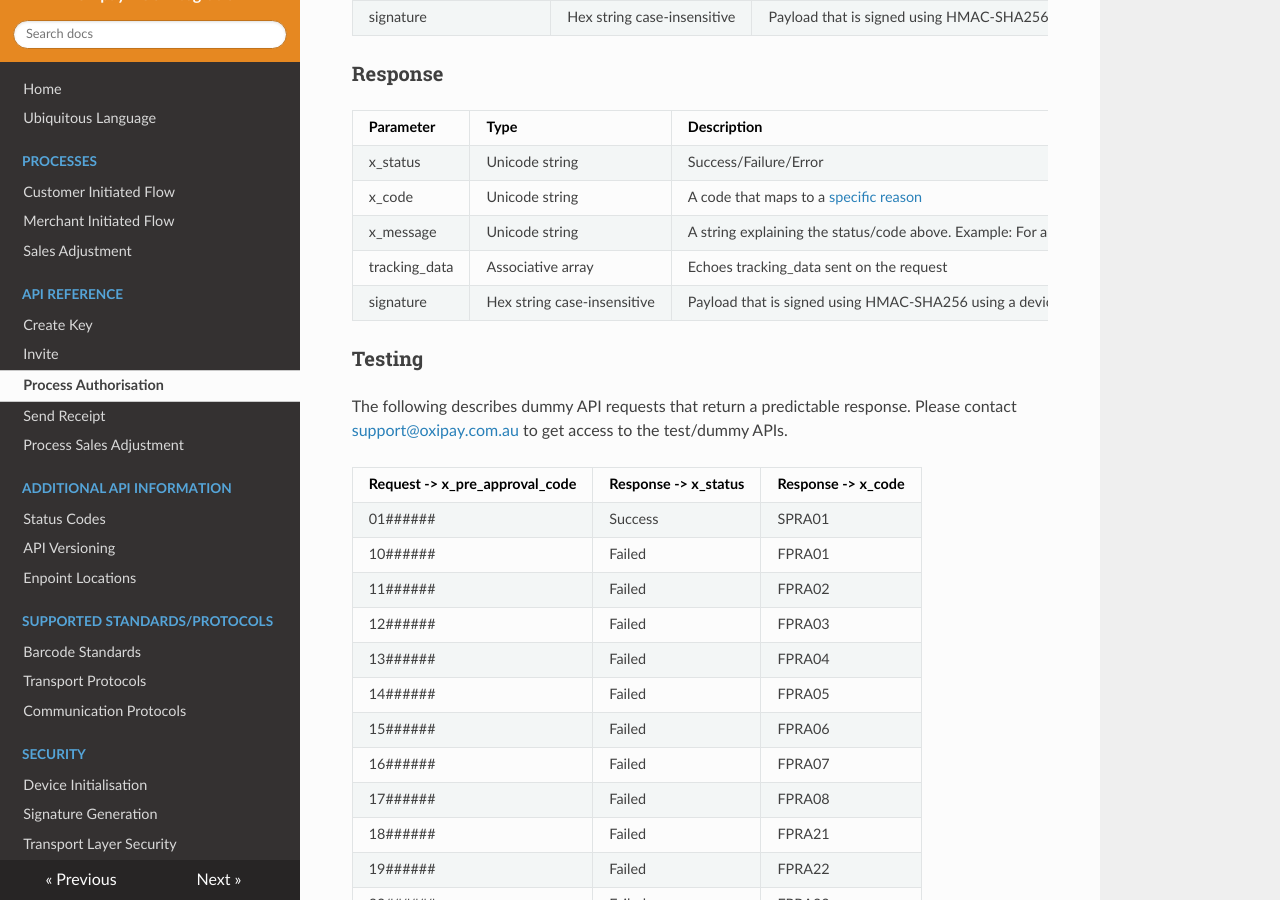
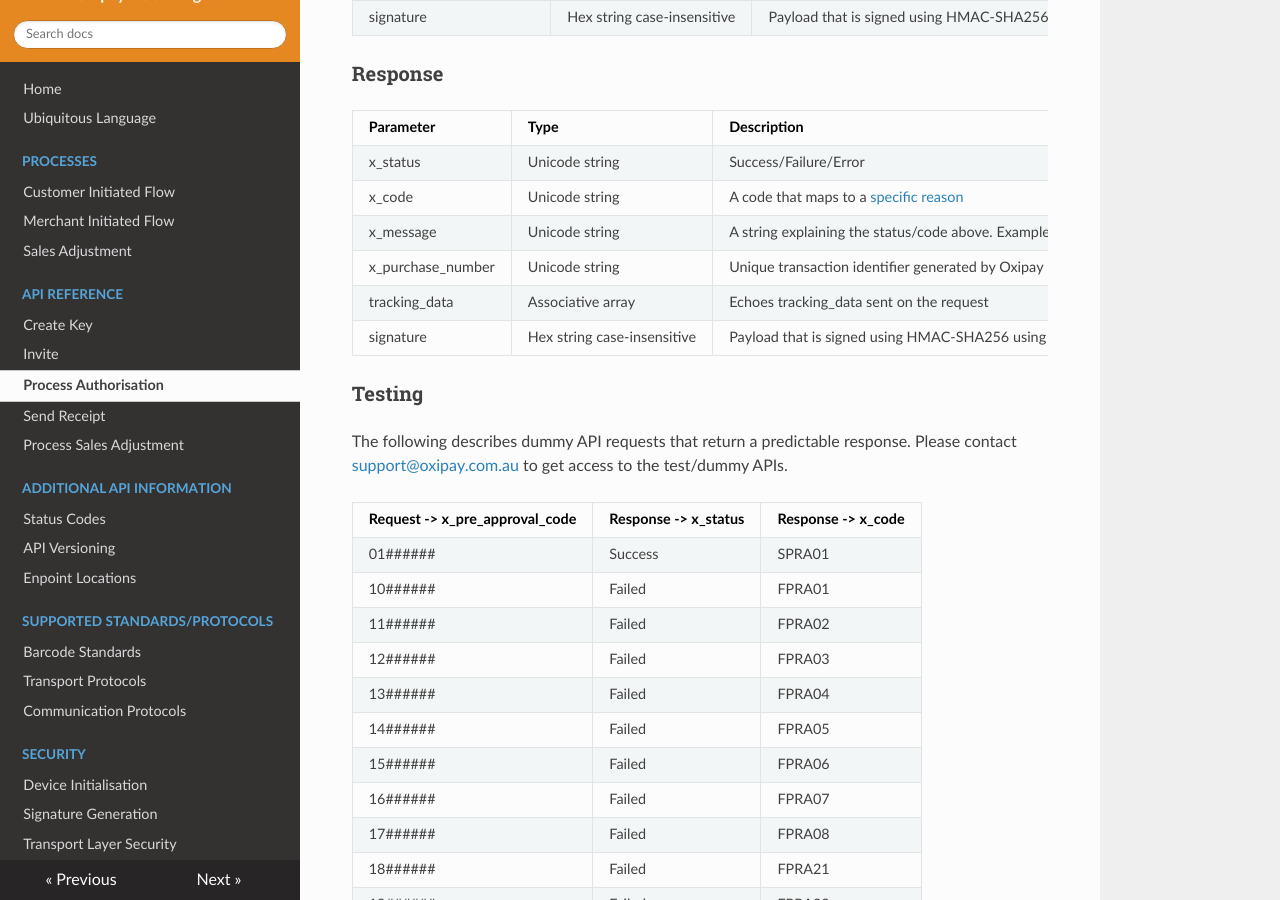
Before and after one commit to oxipay/posdocs, an MkDocs documentation site: the page built from docs/api/process_authorisation.md, in a window 1280 px wide and 900 px high, scrolled down 648 px. Built offline with MkDocs 1.6.1, drawn with Linux system fonts in a browser that asks for light colours; nearby versions of some CDN libraries; old or Windows-style settings are respelled for this version of MkDocs.

Commit message:
Added x_purchase_number to the ProcessAuthorisation response

```diff
--- a/docs/api/process_authorisation.md
+++ b/docs/api/process_authorisation.md
@@ -25,6 +25,7 @@ Parameter | Type | Description
 x_status | Unicode string | Success/Failure/Error
 x_code | Unicode string | A code that maps to a <a href="/api_information/status_codes/">specific reason</a>
 x_message | Unicode string | A string explaining the status/code above. Example: For an Approval, what will be customer’s first direct debit date. For an Error: Bank declined – Insufficient Funds
+x_purchase_number | Unicode string | Unique transaction identifier generated by Oxipay
 tracking_data | Associative array | Echoes tracking_data sent on the request
 signature | Hex string case-insensitive | Payload that is signed using HMAC-SHA256 using a device specific key
 
```
